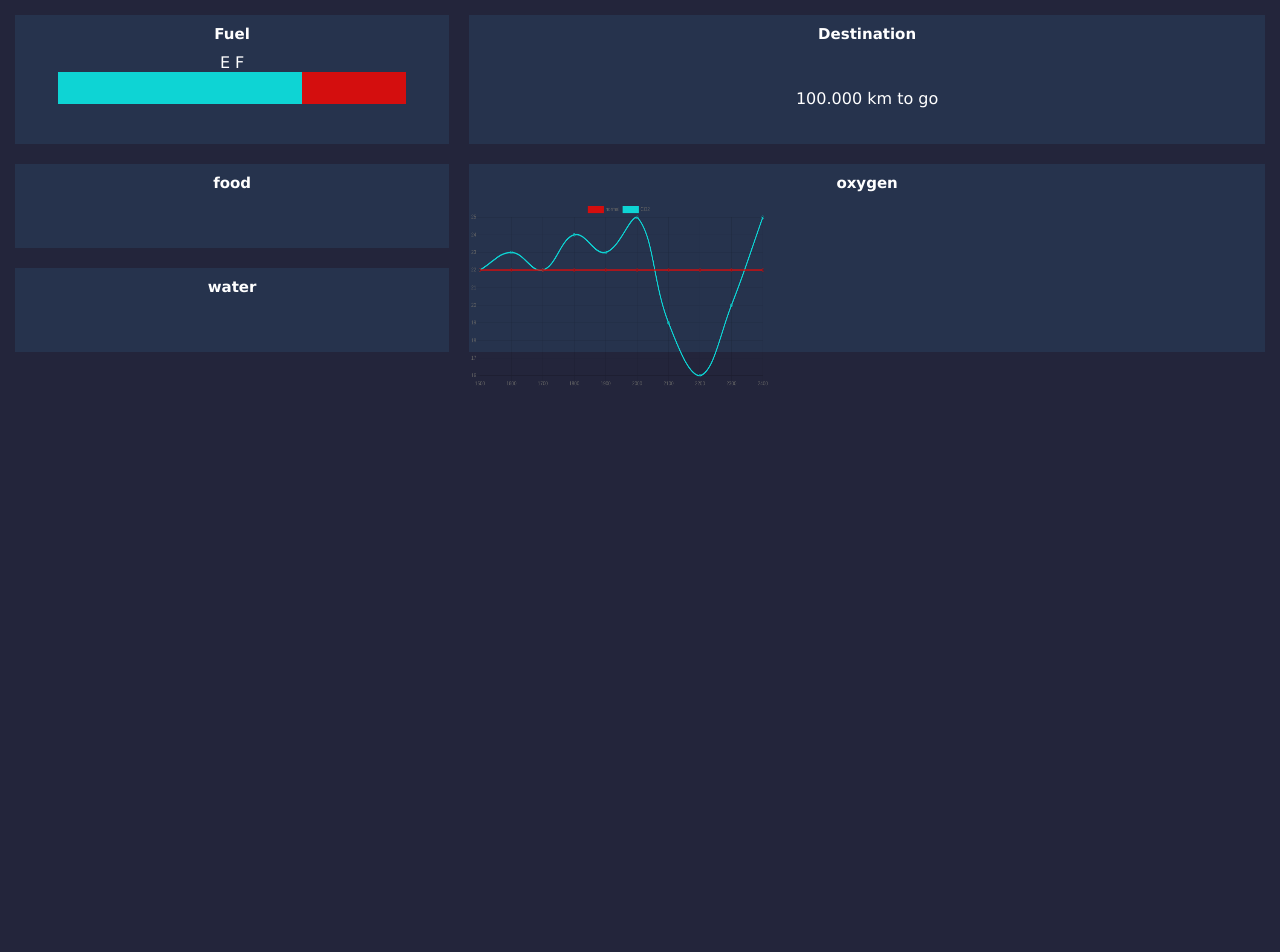
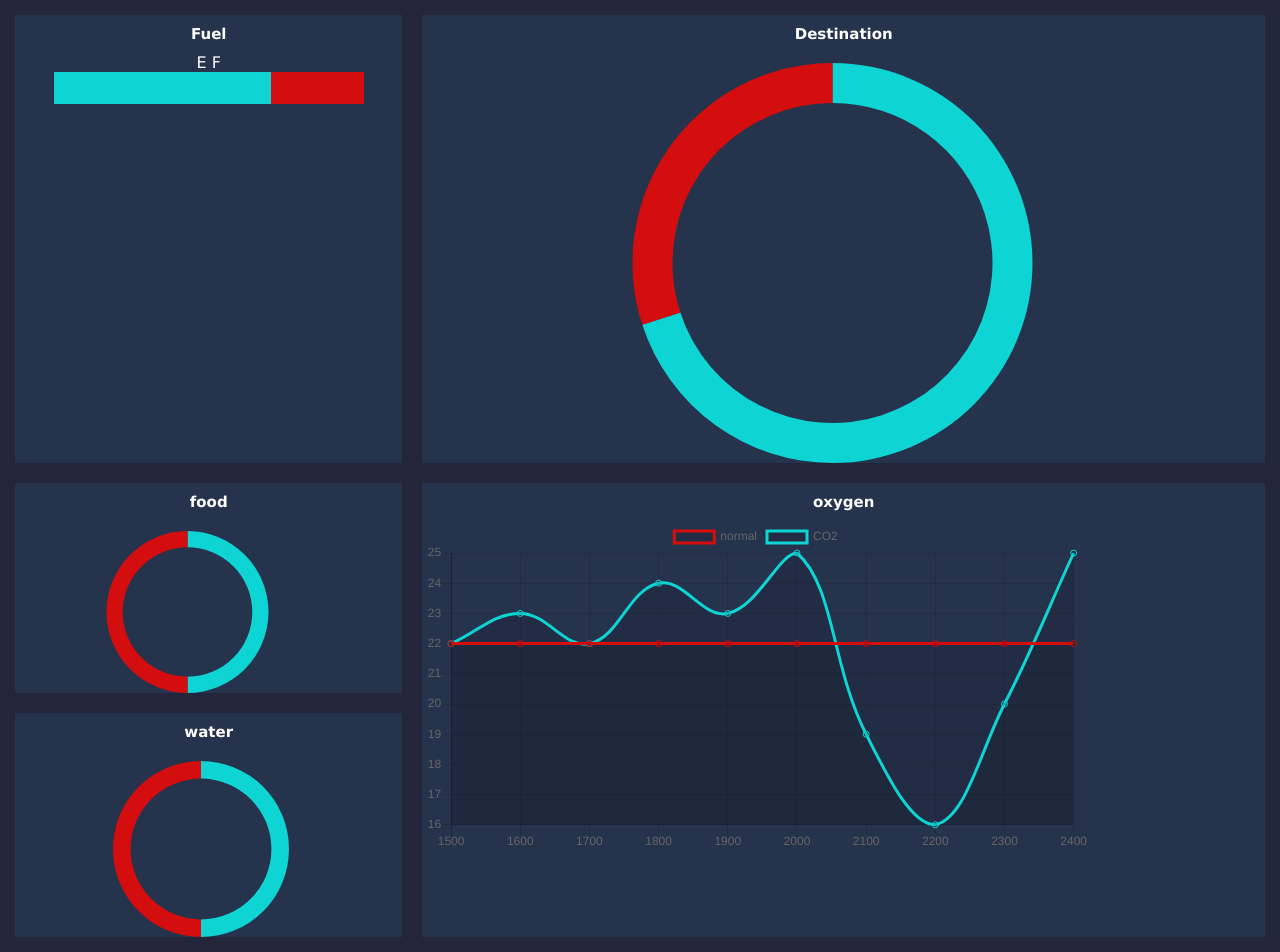
Before and after one commit to joeyjim/CMD-F-XT-2-Challenge, a plain HTML site: page index.html in a window 1280 px wide. Before the commit the page ends 800 px from the top, so only its background shows below. Drawn offline with nearby package versions, Linux system fonts and the light colour scheme.

Commit message:
charts werken

```diff
--- a/css/layout.css
+++ b/css/layout.css
@@ -44,10 +44,4 @@ body{
         grid-column-gap: 20px;
         grid-row-gap: 20px;
     }
-
-    #oxygenChart {
-        width: 300px !important;
-        height: 100% !important;
-        display: flex !important;
-    }
 }
--- a/css/style.css
+++ b/css/style.css
@@ -61,18 +61,6 @@ h1 {
   min-height: 250px;
 }
 
-#oxygenChart {
+#destinationChart{
 
 }
-
-.destinationChart {
-  position: relative;
-  display: inline-block;
-  margin: 20px 10px;
-  text-align: center;
-}
-.destinationChart canvas {
-  position: absolute;
-  top: 0;
-  left: 0;
-}
--- a/index.html
+++ b/index.html
@@ -23,17 +23,19 @@
         </div>
         <div class="destination">
             <h1>Destination</h1>
-             <div class="destinationChart" data-percent="60"><p>100.000 km to go</p></div>
+           <canvas id="destinationChart" ></canvas>
         </div>
         <div class="food">
             <h1>food</h1>
+            <canvas id="foodChart" ></canvas>
         </div>
         <div class="water">
             <h1>water</h1>
+            <canvas id="waterChart" ></canvas>
         </div>
         <div class="oxygen">
             <h1>oxygen</h1>
-            <canvas id="oxygenChart"></canvas>
+            <canvas id="oxygenChart" ></canvas>
         </div>
     </main>
 
--- a/js/script.js
+++ b/js/script.js
@@ -13,27 +13,67 @@ var myChart = new Chart(ctx, {
       {
         data: normal,
         label: "normal",
-        borderColor: "#D40E0E",
-        fill: false
+        borderColor: "#D40E0E"
       },
       {
         data: CO2,
         label: "CO2",
-        borderColor: "#0ED4D4",
-        fill: false
+        borderColor: "#0ED4D4"
       },
     ]
   }
 });
 
- var destChart = document.getElementById('destinationChart').easyPieChart;
-var myDestChart = new Chart(destChart, {
+var traveled = [70, 30];
+var ctx = document.getElementById("destinationChart")
+var destinationChart = new Chart(ctx, {
+  type: 'doughnut',
+  data: {
+    datasets: [
+      {
+        data: traveled,
+        label: ['traveled', 'togo'],
+        backgroundColor: ['#0ED4D4', '#D40E0E'],
+        borderWidth: 0
+      }]
+  },
+    options:{
+        cutoutPercentage: [80],
+    }
+});
 
-    scaleColor: "#ecf0f1",
-    lineWidth: 20,
-    lineCap: 'butt',
-    barColor: '#1abc9c',
-    trackColor:	"#ecf0f1",
-    size: 160,
-    animate: 500
+var food = [50, 50];
+var ctx = document.getElementById("foodChart")
+var destinationChart = new Chart(ctx, {
+  type: 'doughnut',
+  data: {
+    datasets: [
+      {
+        data: food,
+        label: ['food', 'gone'],
+        backgroundColor: ['#0ED4D4', '#D40E0E'],
+        borderWidth: 0
+      }]
+  },
+    options:{
+        cutoutPercentage: [80]
+    }
 });
+
+var water = [50, 50];
+var ctx = document.getElementById("waterChart")
+var destinationChart = new Chart(ctx, {
+  type: 'doughnut',
+  data: {
+    datasets: [
+      {
+        data: water,
+        labels: ['water', 'gone'],
+        backgroundColor: ['#0ED4D4', '#D40E0E'],
+        borderWidth: 0
+      }]
+  },
+    options:{
+        cutoutPercentage: [80]
+    }
+});
```
